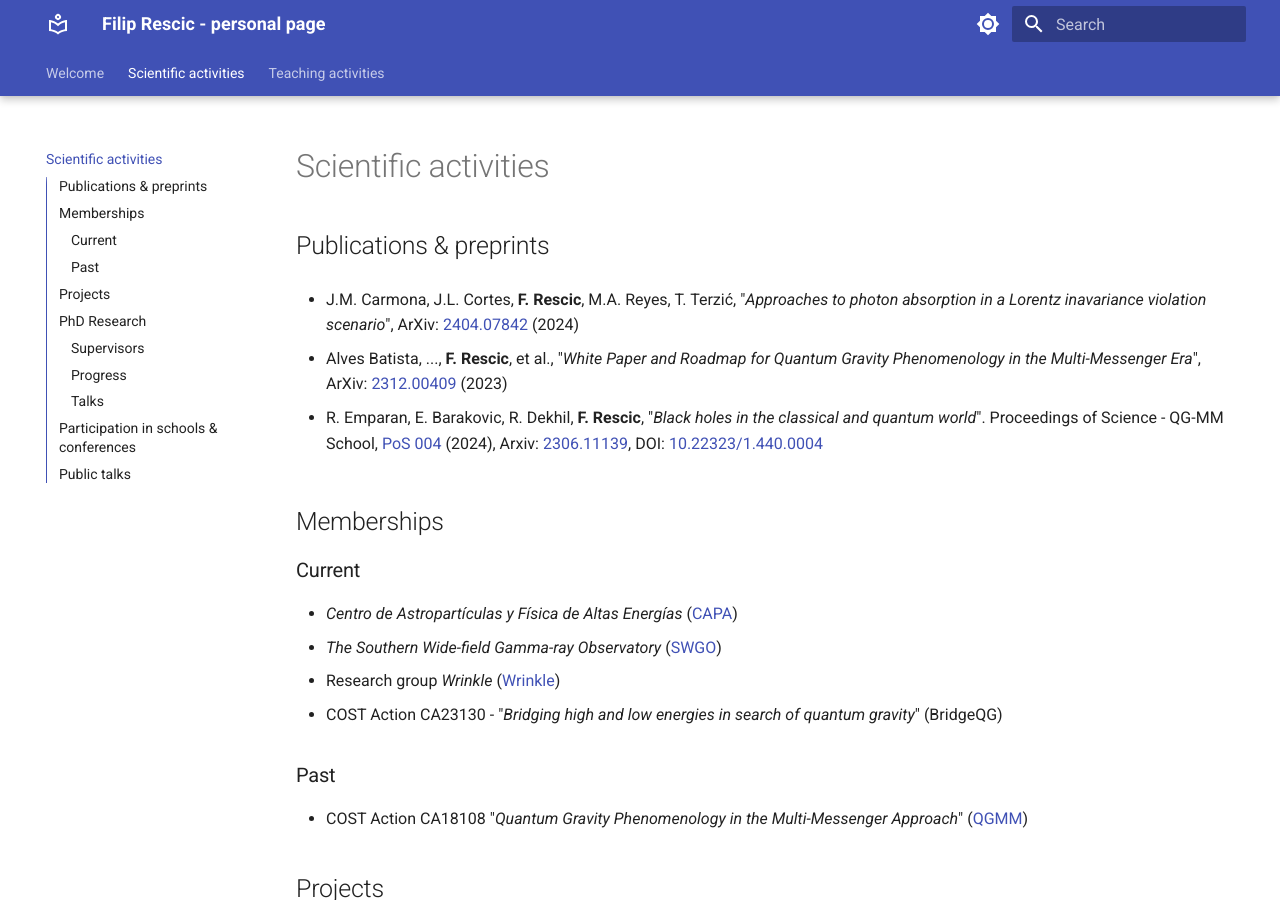
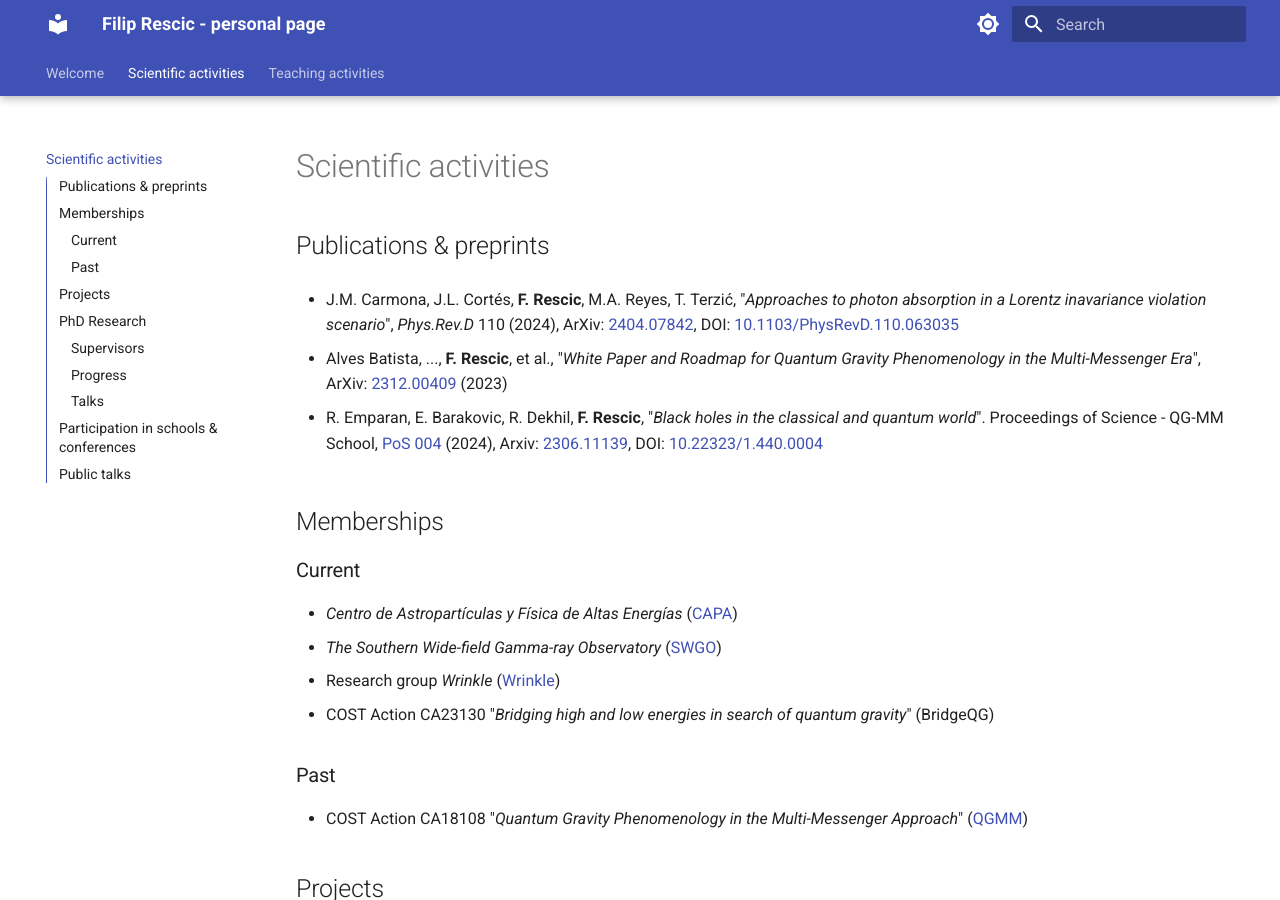
Before and after one commit to filiprescic/filiprescic.github.io, an MkDocs documentation site: the page built from docs/science.md, in a window 1280 px wide and 900 px high. Built offline with MkDocs 1.6.1 and Material for MkDocs 9.7.7, drawn with Linux system fonts in a browser that asks for light colours.

Commit message:
quick update

```diff
--- a/docs/science.md
+++ b/docs/science.md
@@ -6,7 +6,7 @@ hide:
 
 ## Publications & preprints
 
-- J.M. Carmona, J.L. Cortes, **F. Rescic**, M.A. Reyes, T. Terzić, "*Approaches to photon absorption in a Lorentz inavariance violation scenario*", ArXiv: [2404.07842](https://arxiv.org/abs/2404.07842) (2024)
+- J.M. Carmona, J.L. Cortés, **F. Rescic**, M.A. Reyes, T. Terzić, "*Approaches to photon absorption in a Lorentz inavariance violation scenario*", *Phys.Rev.D* 110 (2024), ArXiv: [2404.07842](https://arxiv.org/abs/2404.07842), DOI: [10.1103/PhysRevD.110.063035](https://doi.org/10.1103/PhysRevD.110.063035)
 
 - Alves Batista, ..., **F. Rescic**, et al., "*White Paper and Roadmap for Quantum Gravity Phenomenology in the Multi-Messenger Era*", ArXiv: [2312.00409](https://arxiv.org/abs/2312.00409) (2023)
 
@@ -19,7 +19,7 @@ hide:
 - *Centro de Astropartículas y Física de Altas Energías* ([CAPA](https://capa.unizar.es/))
 - *The Southern Wide-field Gamma-ray Observatory* ([SWGO](https://www.swgo.org/SWGOWiki/doku.php))
 - Research group *Wrinkle* ([Wrinkle](https://wrinkle.uniri.hr/))
-- COST Action CA23130 - "*Bridging high and low energies in search of quantum gravity*" (BridgeQG)
+- COST Action CA23130 "*Bridging high and low energies in search of quantum gravity*" (BridgeQG)
 
 ### Past
 
--- a/mkdocs.yml
+++ b/mkdocs.yml
@@ -9,7 +9,7 @@ theme:
   font:
     text: Roboto
   icon:
-    logo: material/library-outline
+    logo: material/library
   palette:
     # Palette toggle for light mode
     - media: "(prefers-color-scheme: light)"
```
Also changed, not shown: photo_github.jpg (added), 1 other file.
